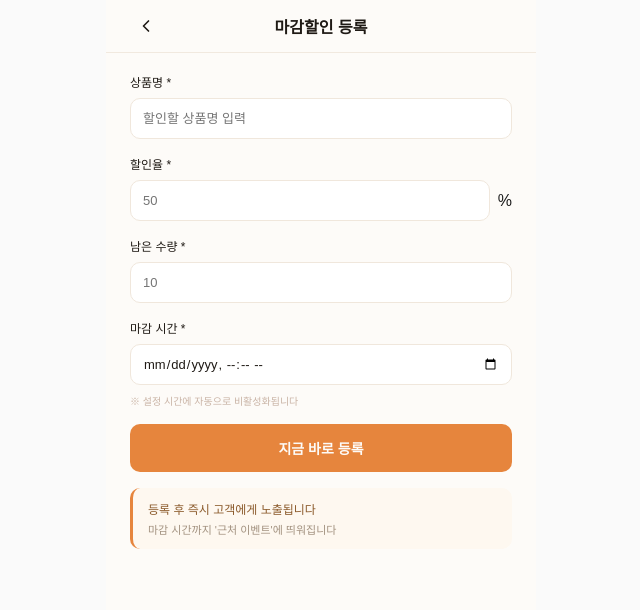
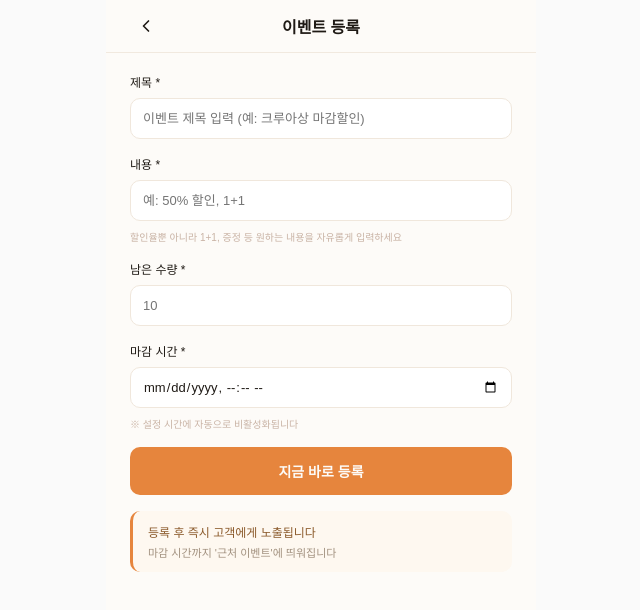
Before and after one commit to Local-Quest/Local-Quest-FE, a React (Vite) app: page /owner/discounts/register in a window 1280 px wide. Shown: the top 610 px of the page, without its empty margins (319-959 px from the left). Built offline with nearby package versions, Linux system fonts and the light colour scheme; a web font is replaced by a local one.

Commit message:
feat: 마감할인 등록/수정을 이벤트로 변경

```diff
--- a/src/pages/Owner/DiscountRegister.tsx
+++ b/src/pages/Owner/DiscountRegister.tsx
@@ -1,6 +1,5 @@
 import { useNavigate } from 'react-router-dom'
 import { OwnerHeader } from '@/components/owner/OwnerHeader'
-import styled from '@emotion/styled'
 import {
   FormPage,
   FormBody,
@@ -15,37 +14,26 @@ import {
 } from '@/components/owner/form'
 
 // ---------------------------------------------------------------------------
-// TODO(API 연동): POST /owner/discounts -> {productName, discountRate, remainingQty, deadline}
+// TODO(API 연동): POST /owner/discounts -> {title, content, remainingQty, deadline}
 // 등록 즉시 활성화되어 손님 메인 "근처 이벤트"에 노출됨
+// content는 자유 텍스트라 "50% 할인", "1+1" 등 형식 제한 없이 받음
 // ---------------------------------------------------------------------------
-
-const PercentRow = styled.div`
-  display: flex;
-  align-items: center;
-  gap: 8px;
-
-  input {
-    flex: 1;
-  }
-`
 
 export function DiscountRegister() {
   const navigate = useNavigate()
 
   return (
     <FormPage>
-      <OwnerHeader title="마감할인 등록" />
+      <OwnerHeader title="이벤트 등록" />
       <FormBody>
         <Field>
-          <FieldLabel>상품명 *</FieldLabel>
-          <TextInput placeholder="할인할 상품명 입력" />
+          <FieldLabel>제목 *</FieldLabel>
+          <TextInput placeholder="이벤트 제목 입력 (예: 크루아상 마감할인)" />
         </Field>
         <Field>
-          <FieldLabel>할인율 *</FieldLabel>
-          <PercentRow>
-            <TextInput type="number" placeholder="50" />
-            <span>%</span>
-          </PercentRow>
+          <FieldLabel>내용 *</FieldLabel>
+          <TextInput placeholder="예: 50% 할인, 1+1" />
+          <HintText>할인율뿐 아니라 1+1, 증정 등 원하는 내용을 자유롭게 입력하세요</HintText>
         </Field>
         <Field>
           <FieldLabel>남은 수량 *</FieldLabel>
--- a/src/pages/Owner/DiscountUpdateModal.tsx
+++ b/src/pages/Owner/DiscountUpdateModal.tsx
@@ -4,11 +4,11 @@ import { OwnerHeader } from '@/components/owner/OwnerHeader'
 import { FormPage, FormBody, Field, FieldLabel, TextInput } from '@/components/owner/form'
 
 // ---------------------------------------------------------------------------
-// TODO(API 연동): PATCH /owner/discounts/:id
-// 이미 활성화된 할인이라 저장 시 즉시 반영 확인 시트가 뜸
+// TODO(API 연동): PATCH /owner/discounts/:id -> {title, content, remainingQty}
+// 이미 활성화된 이벤트라 저장 시 즉시 반영 확인 시트가 뜸
 // ---------------------------------------------------------------------------
 
-const discount = { productName: '크루아상', discountRate: '50%', remainingQty: '8' }
+const event = { title: '크루아상 마감할인', content: '50% 할인', remainingQty: '8' }
 
 const Backdrop = styled.div`
   position: fixed;
@@ -85,19 +85,19 @@ export function DiscountUpdateModal() {
   return (
     <>
       <FormPage>
-        <OwnerHeader title="마감할인 수정" />
+        <OwnerHeader title="이벤트 수정" />
         <FormBody>
           <Field>
-            <FieldLabel>상품명</FieldLabel>
-            <TextInput defaultValue={discount.productName} />
+            <FieldLabel>제목</FieldLabel>
+            <TextInput defaultValue={event.title} />
           </Field>
           <Field>
-            <FieldLabel>할인율</FieldLabel>
-            <TextInput defaultValue={discount.discountRate} />
+            <FieldLabel>내용</FieldLabel>
+            <TextInput defaultValue={event.content} />
           </Field>
           <Field>
             <FieldLabel>남은 수량</FieldLabel>
-            <TextInput defaultValue={discount.remainingQty} />
+            <TextInput defaultValue={event.remainingQty} />
           </Field>
         </FormBody>
       </FormPage>
@@ -107,7 +107,7 @@ export function DiscountUpdateModal() {
           <Handle />
           <Title>지금 바로 반영할까요?</Title>
           <Desc>
-            활성 중인 할인이라 <strong>즉시 반영</strong>돼요.
+            활성 중인 이벤트라 <strong>즉시 반영</strong>돼요.
             <br />
             이미 노출된 고객 화면도 함께 갱신됩니다.
           </Desc>
--- a/src/pages/Owner/OwnerMain.tsx
+++ b/src/pages/Owner/OwnerMain.tsx
@@ -206,7 +206,7 @@ export function OwnerMain() {
           + 미션 등록
         </ActionButton>
         <ActionButton variant="orange" type="button" onClick={() => navigate('/owner/discounts/register')}>
-          + 마감할인 등록
+          + 이벤트 등록
         </ActionButton>
         <ActionButton variant="white" type="button" onClick={() => navigate('/owner/coupons/create')}>
           + 쿠폰 생성
```
